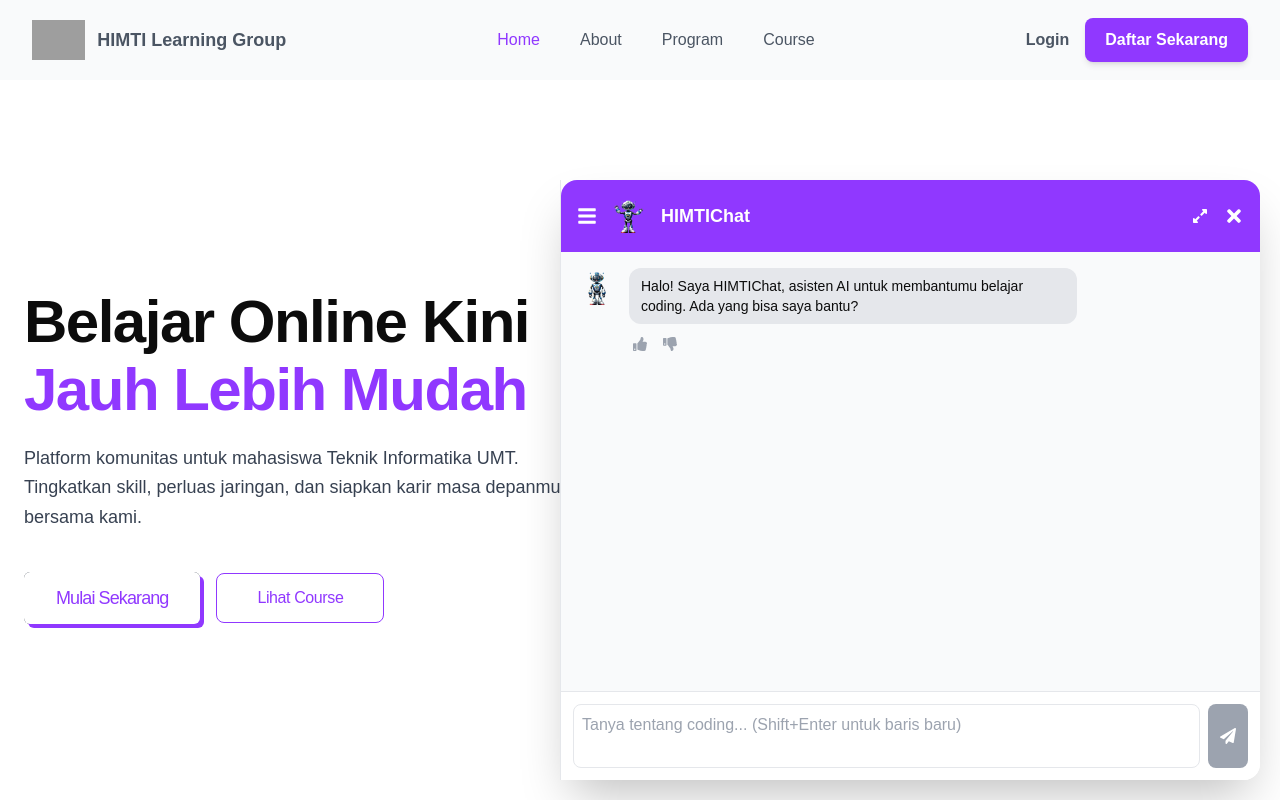
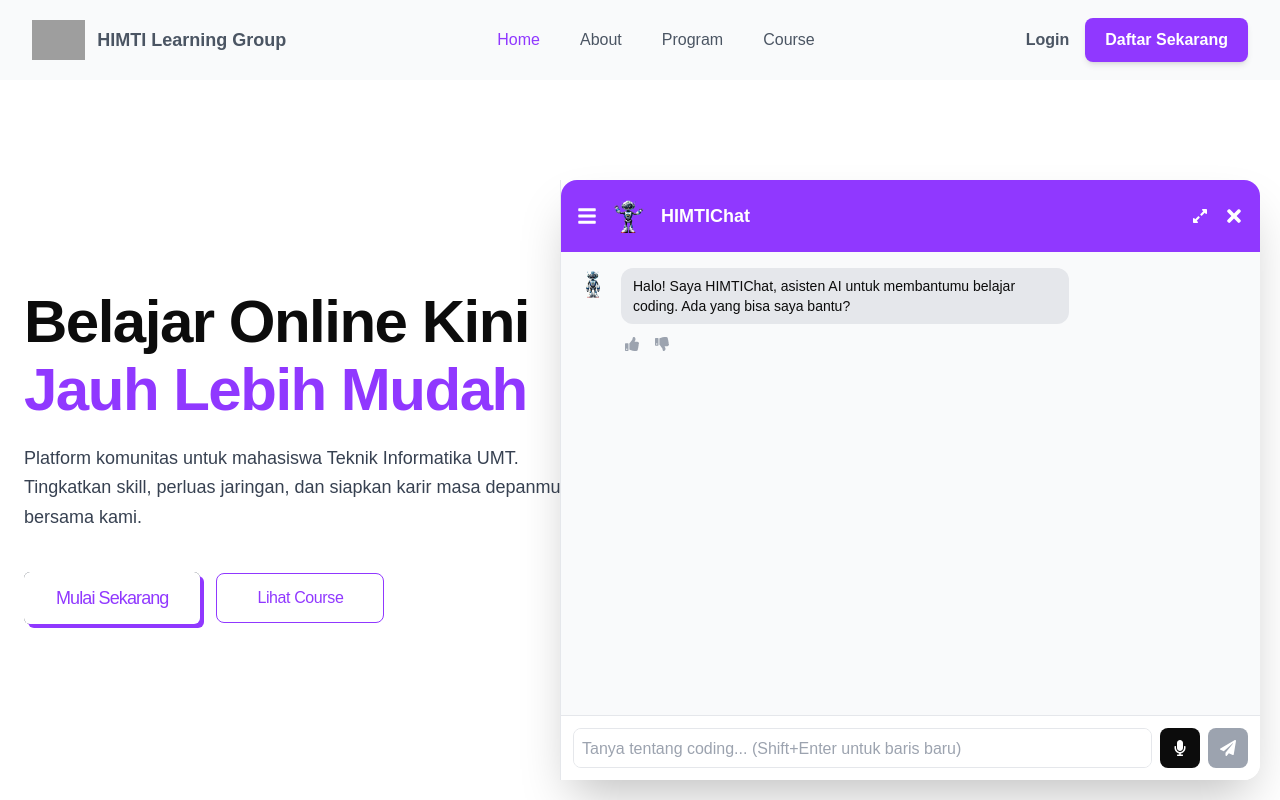
Before and after one commit to RifkiFrds/Himti-Learning-GroupApp, a React (Vite) app: page / in a window 1280 px wide. Both pictures are taken after a click on the button "Buka Chat HIMTI". Shown: the top 800 px of the page. Built offline with nearby package versions, Linux system fonts and the light colour scheme; grey boxes are pictures that could not be loaded.

Commit message:
build motion-framer

```diff
--- a/package.json
+++ b/package.json
@@ -11,6 +11,7 @@
   },
   "dependencies": {
     "clsx": "^2.1.1",
+    "framer-motion": "^12.23.9",
     "react": "^19.1.0",
     "react-dom": "^19.1.0",
     "react-icons": "^5.5.0",
--- a/src/Components/Molecules/ChatInputForm.jsx
+++ b/src/Components/Molecules/ChatInputForm.jsx
@@ -1,9 +1,59 @@
 import React, { useState, useRef, useEffect } from 'react';
-import { FaPaperPlane } from 'react-icons/fa';
+import { FaPaperPlane, FaMicrophone } from 'react-icons/fa';
 
 const ChatInputForm = ({ onSubmit, isLoading }) => {
   const [prompt, setPrompt] = useState('');
+  const [isListening, setIsListening] = useState(false); // State untuk status mendengarkan
+  const recognitionRef = useRef(null); // Ref untuk menyimpan instance SpeechRecognition
   const textareaRef = useRef(null);
+
+  // Setup SpeechRecognition saat komponen pertama kali dimuat
+  useEffect(() => {
+    const SpeechRecognition = window.SpeechRecognition || window.webkitSpeechRecognition;
+    if (!SpeechRecognition) {
+      console.warn("Browser tidak mendukung Web Speech API.");
+      return;
+    }
+
+    const recognition = new SpeechRecognition();
+    recognition.continuous = true; // Terus mendengarkan
+    recognition.interimResults = true; // Dapatkan hasil sementara
+    recognition.lang = 'id-ID'; // Set bahasa ke Indonesia
+
+    recognition.onresult = (event) => {
+      let finalTranscript = '';
+      for (let i = event.resultIndex; i < event.results.length; ++i) {
+        if (event.results[i].isFinal) {
+          finalTranscript += event.results[i][0].transcript;
+        }
+      }
+      // Tambahkan hasil transkrip ke prompt yang sudah ada
+      if (finalTranscript) {
+        setPrompt(prevPrompt => prevPrompt.trim() + ' ' + finalTranscript);
+      }
+    };
+
+    recognition.onerror = (event) => {
+      console.error('Speech recognition error:', event.error);
+      setIsListening(false);
+    };
+
+    recognition.onend = () => {
+      setIsListening(false);
+    };
+
+    recognitionRef.current = recognition;
+  }, []);
+
+  // Fungsi untuk memulai atau menghentikan rekaman suara
+  const handleListen = () => {
+    if (isListening) {
+      recognitionRef.current?.stop();
+    } else {
+      recognitionRef.current?.start();
+    }
+    setIsListening(!isListening);
+  };
 
   useEffect(() => {
     if (textareaRef.current) {
@@ -25,7 +75,7 @@ const ChatInputForm = ({ onSubmit, isLoading }) => {
         ref={textareaRef}
         value={prompt}
         onChange={(e) => setPrompt(e.target.value)}
-        placeholder="Tanya tentang coding... (Shift+Enter untuk baris baru)"
+        placeholder={isListening ? "Mendengarkan..." : "Tanya tentang coding... (Shift+Enter untuk baris baru)"}
         className="w-full p-2 border rounded-lg focus:outline-none focus:ring-2 focus:ring-primary resize-none overflow-y-auto"
         rows={1}
         style={{ maxHeight: '120px' }}
@@ -37,6 +87,22 @@ const ChatInputForm = ({ onSubmit, isLoading }) => {
           }
         }}
       />
+
+      {/* Tombol Mikrofon Baru */}
+      <button
+        type="button"
+        onClick={handleListen}
+        disabled={isLoading}
+        className={`p-3 text-white font-bold rounded-lg transition-colors self-stretch flex items-center ${
+          isListening
+            ? 'bg-red-500 animate-pulse'
+            : 'bg-secondary hover:bg-gray-600'
+        }`}
+        aria-label="Gunakan Mikrofon"
+      >
+        <FaMicrophone />
+      </button>
+
       <button
         type="submit"
         disabled={isLoading || !prompt.trim()}
--- /dev/null
+++ b/src/Components/Molecules/FeedbackPopup.jsx
@@ -0,0 +1,56 @@
+import React, { useState } from 'react';
+import { FaTimes } from 'react-icons/fa';
+
+const FeedbackPopup = ({ onSubmit, onCancel }) => {
+  const [reason, setReason] = useState('');
+  const feedbackOptions = ["Tidak Akurat", "Tidak Relevan", "Tidak Membantu", "Berbahaya"];
+
+  const handleSubmit = () => {
+    if (reason) {
+      onSubmit(reason);
+    }
+  };
+
+  return (
+    <div className="fixed inset-0 bg-black bg-opacity-50 flex justify-center items-center z-50 p-4">
+      <div className="bg-white rounded-lg shadow-xl p-6 w-full max-w-sm">
+        <div className="flex justify-between items-center mb-4">
+          <h3 className="font-bold text-lg text-secondary">Beri kami masukan</h3>
+          <button onClick={onCancel} className="text-gray-400 hover:text-gray-600">
+            <FaTimes />
+          </button>
+        </div>
+        <p className="text-sm text-gray-600 mb-4">Apa yang salah dengan jawaban ini?</p>
+        <div className="flex flex-wrap gap-2 mb-4">
+          {feedbackOptions.map(opt => (
+            <button
+              key={opt}
+              onClick={() => setReason(opt)}
+              className={`text-xs font-medium py-1 px-3 rounded-full border ${reason === opt ? 'bg-primary text-white border-primary' : 'bg-gray-100 text-secondary border-gray-200'}`}
+            >
+              {opt}
+            </button>
+          ))}
+        </div>
+        <textarea
+          value={reason.startsWith('Tidak') ? '' : reason}
+          onChange={(e) => setReason(e.target.value)}
+          placeholder="Tulis masukan lainnya (opsional)..."
+          className="w-full p-2 border rounded-md text-sm resize-none"
+          rows={3}
+        />
+        <div className="flex justify-end mt-4">
+          <button
+            onClick={handleSubmit}
+            disabled={!reason}
+            className="px-4 py-2 bg-primary text-white font-bold rounded-lg hover:bg-purple-700 disabled:bg-gray-400"
+          >
+            Kirim Masukan
+          </button>
+        </div>
+      </div>
+    </div>
+  );
+};
+
+export default FeedbackPopup;
--- a/src/Components/Organisms/HIMTIChat.jsx
+++ b/src/Components/Organisms/HIMTIChat.jsx
@@ -6,10 +6,10 @@ import ChatInputForm from '../Molecules/ChatInputForm';
 import ChatSidebar from '../Molecules/ChatSidebar';
 
 const HIMTIChat = () => {
-  const [isOpen, setIsOpen] = useState(true);
+  const [isOpen, setIsOpen] = useState(false);
   const [isLoading, setIsLoading] = useState(false);
   const [isMaximized, setIsMaximized] = useState(false);
-  const [isSidebarOpen, setIsSidebarOpen] = useState(true);
+  const [isSidebarOpen, setIsSidebarOpen] = useState(false);
 
   const [conversations, setConversations] = useState(() => {
     const saved = localStorage.getItem('himtiConversations');
@@ -20,7 +20,7 @@ const HIMTIChat = () => {
     }];
   });
   const [activeConversationId, setActiveConversationId] = useState(() => conversations[0]?.id);
-  const [searchTerm, setSearchTerm] = useState(''); // State untuk search
+  const [searchTerm, setSearchTerm] = useState('');
 
   const chatEndRef = useRef(null);
 
@@ -69,7 +69,6 @@ const HIMTIChat = () => {
   };
 
   const handleSubmit = async (prompt) => {
-    // ... (Logika handleSubmit tetap sama, tidak perlu diubah)
     if (!prompt.trim()) return;
     const newUserMessage = { sender: 'user', text: prompt };
     const updatedConversations = conversations.map(convo => {
@@ -109,7 +108,6 @@ const HIMTIChat = () => {
   };
 
   const handleFeedback = (messageIndex, feedbackType) => {
-    // ... (Logika handleFeedback tetap sama, tidak perlu diubah)
     const updatedConversations = conversations.map(convo => {
       if (convo.id === activeConversationId) {
         const newMessages = [...convo.messages];
```
Also changed, not shown: src/Components/Molecules/ChatBody.jsx (+28 -64 lines), 1 other file (tests, documents, lock files or other folders).
